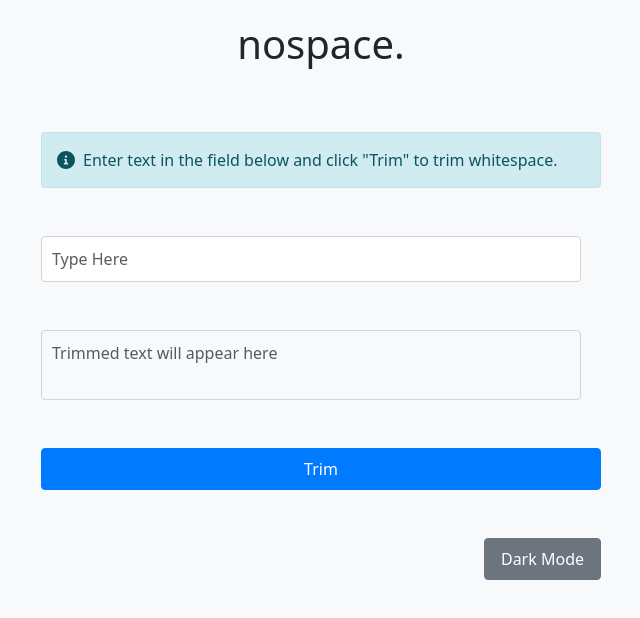
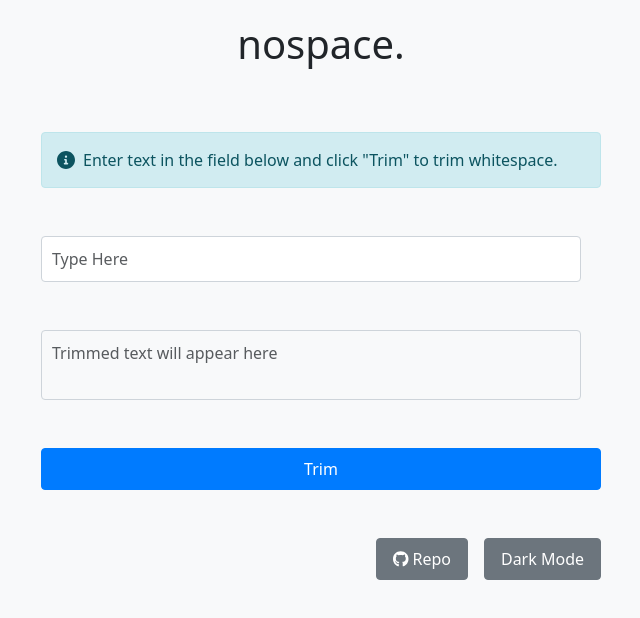
Before and after one commit to carsonSgit/nospace, a website: page index.html in a window 1280 px wide. Shown: the whole page, without its empty margins (319-959 px from the left). Drawn offline with nearby package versions, Linux system fonts and the light colour scheme.

Commit message:
feat: add "Repo" button

```diff
--- a/index.html
+++ b/index.html
@@ -32,6 +32,9 @@
             <button class="btn btn-primary submit-button" onclick="submitButtonClicked()" data-bs-toggle="tooltip" data-bs-placement="top" title="Trim whitespace from input">Trim</button>
         </div>
         <div class="d-flex justify-content-end">
+            <button id="githubBtn" class="btn btn-secondary me-3" onclick="window.open('https://github.com/carsonSgit/nospace', '_blank')" data-bs-toggle="tooltip" data-bs-placement="top" title="View GitHub repository">
+                <i class="fab fa-github"></i> Repo
+            </button>
             <button id="toggleDarkModeBtn" class="btn btn-secondary" onclick="toggleDarkMode()" data-bs-toggle="tooltip" data-bs-placement="top" title="Toggle between light and dark mode">Dark Mode</button>
         </div>
     </div>
--- a/styles/index.css
+++ b/styles/index.css
@@ -317,3 +317,7 @@ body {
 .alert-copied-to-clipboard p {
     margin-left: 40px;
 }
+
+#githubBtn {
+    margin-right: 5px;
+}
```
